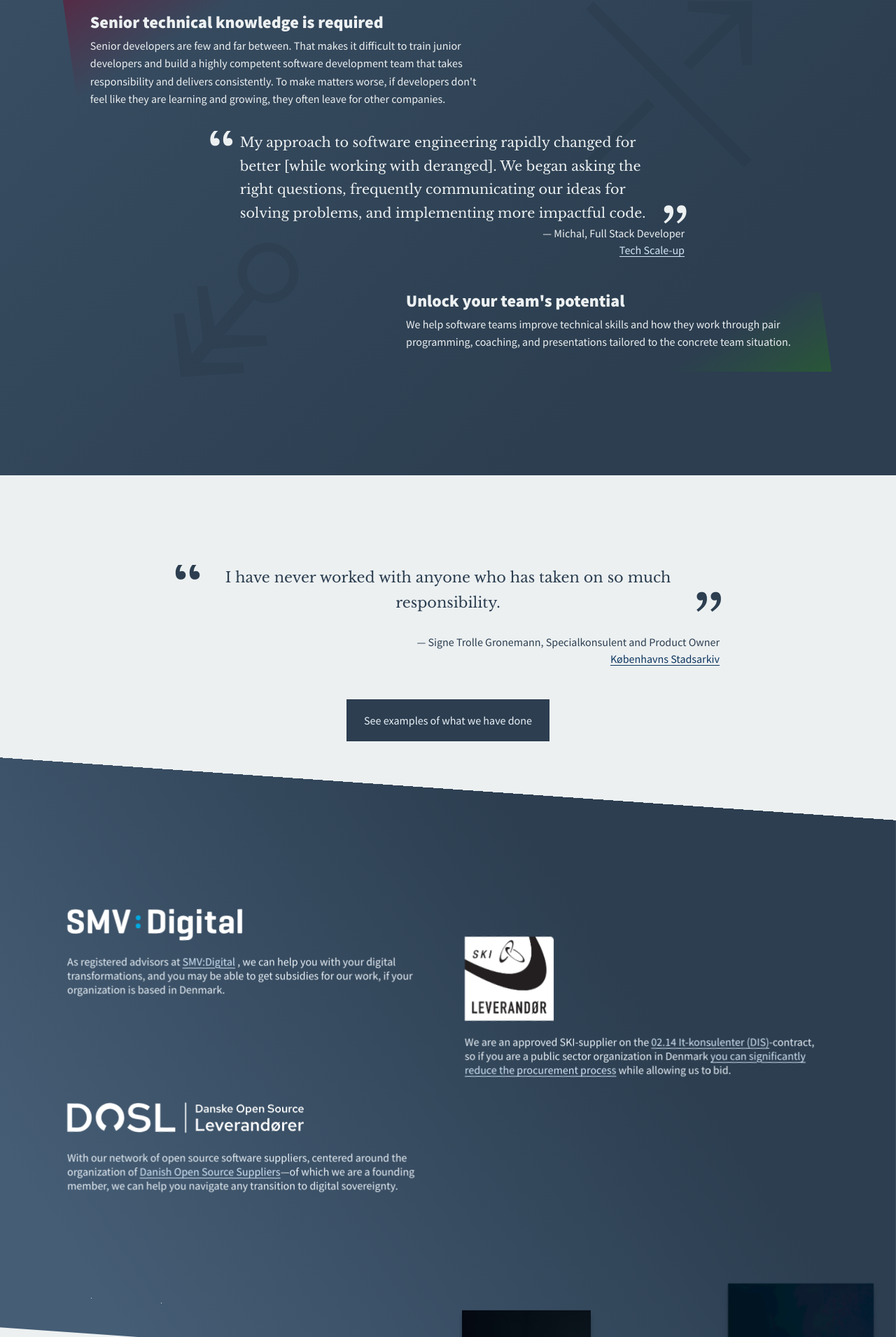
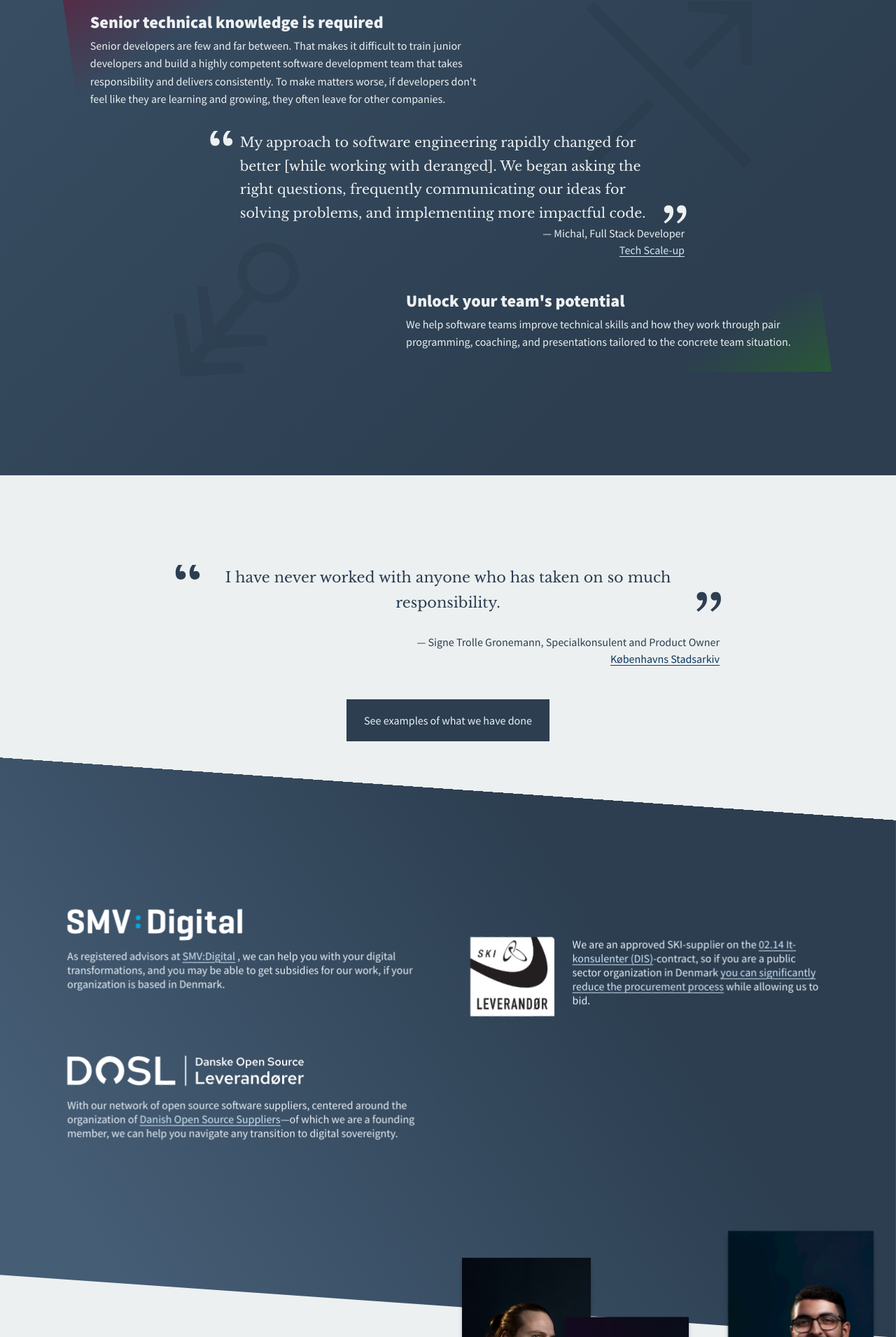
Before and after one commit to derangeddk/deranged.dk, a Jekyll site: the page built from index.html, in a window 1280 px wide. Shown: the part 4490-6400 px from the top of the page at 70% size. Built offline with Jekyll 4.4.1, drawn with Linux system fonts in a browser that asks for light colours; some web fonts are replaced; comment, search, counter and statistics services are not loaded.

Commit message:
Make certification section with sqaure logo follow horizontal layout

```diff
--- a/_includes/certification.html
+++ b/_includes/certification.html
@@ -8,7 +8,7 @@
         , we can help you with your digital transformations, and you may be able to get subsidies for our work, if your organization is based in Denmark.
       </p>
     </div>
-    <div>
+    <div class="square-logo">
       <img src="/img/leverandoer_logo_negativ_RGB.png" alt="ski-logo" class="certification-section__content-logo" loading="lazy" />
       <p>
         We are an approved SKI-supplier on the <a href="https://www.ski.dk/aftaler/se-aftale/?id=02140024" target="_blank" rel="noopener">02.14 It-konsulenter (DIS)</a>-contract, so if you are a public sector organization in Denmark <a href="https://www.ski.dk/videnssider/sadan-bliver-du-kunde-hos-os/" target="_blank" rel="noopener">you can significantly reduce the procurement process</a> while allowing us to bid.
--- a/css/home.scss
+++ b/css/home.scss
@@ -806,14 +806,22 @@ permalink: /css/homestyle.css
 
 .certification-section__content {
   margin: auto;
-  max-width: 1600px;
+  max-width: 1800px;
   display: grid;
   grid-template-columns: repeat(auto-fit, minmax(400px, 1fr));
-  gap: 3rem;
+  gap: 4rem;
 
   div {
     max-width: 500px;
     transform: skewY(-4deg);
+  }
+
+  div.square-logo {
+    @media screen and (min-width: 539px) {
+      display: grid;
+      grid-template-columns: 120px 1fr;
+      column-gap: 1.6rem;
+    }
   }
 
   @media(max-width: 539px) {
@@ -825,7 +833,7 @@ permalink: /css/homestyle.css
 .certification-section__content-logo {
   max-height: 120px;
   max-width: min(340px, 100%);
-  margin-bottom: 1rem;
+  margin-bottom: 0.5rem;
 }
 
 .who-we-are-section__title {
```
